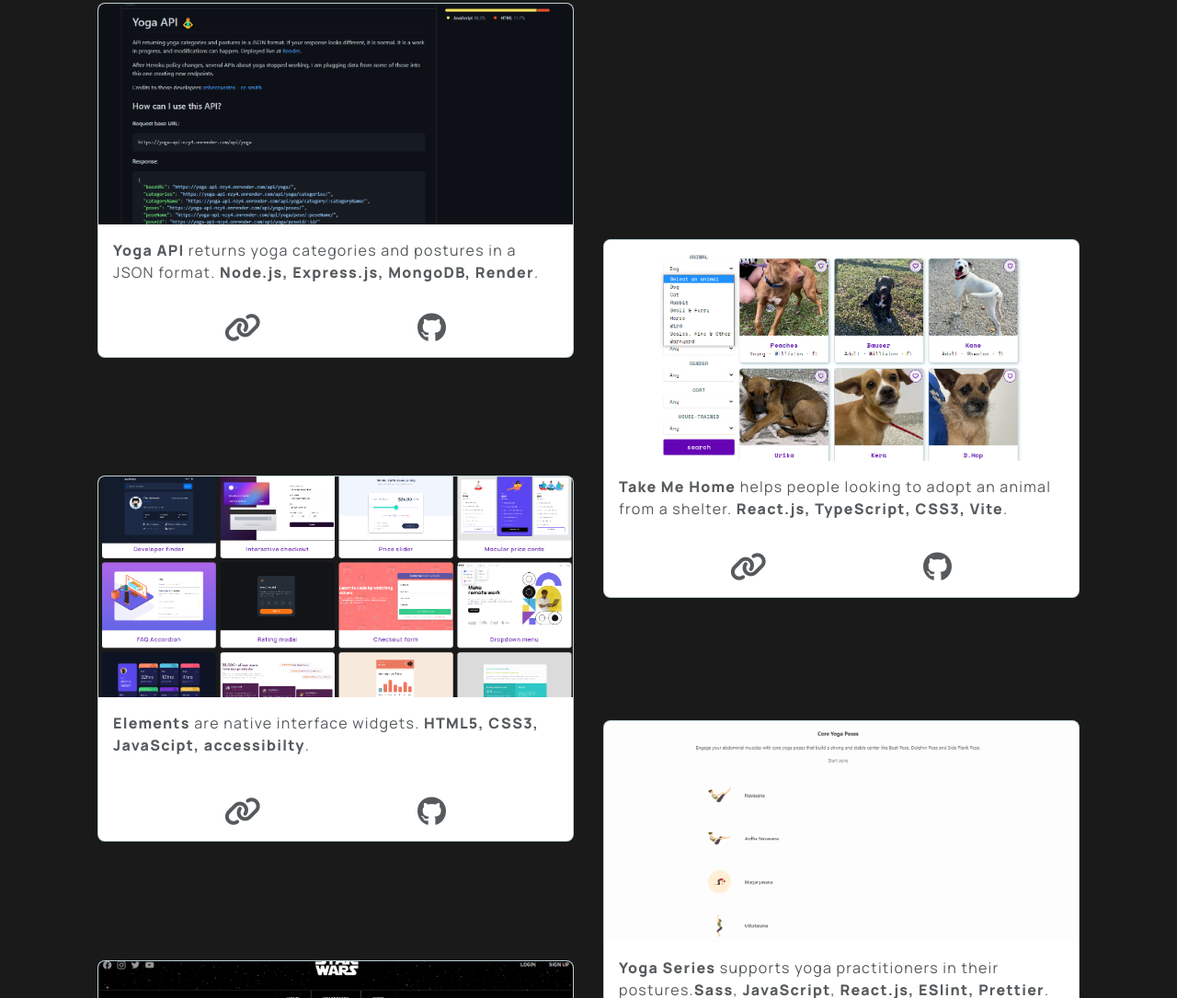
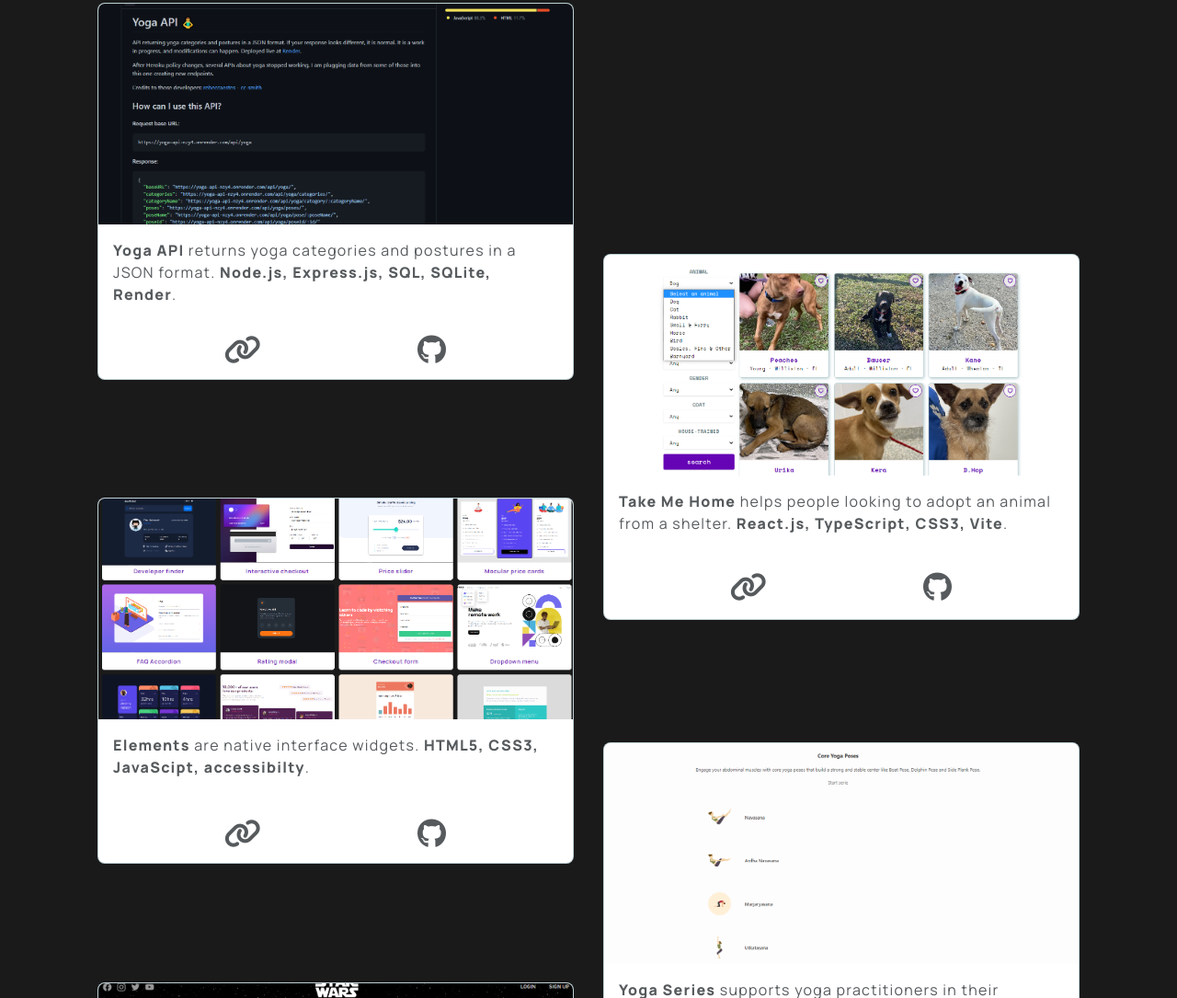
Before and after one commit to alexcumplido/alexcumplido.github.io, a website: page index.html in a window 1280 px wide. Shown: the part 862-1947 px from the top of the page at 92% size. Drawn offline with Linux system fonts and the light colour scheme.

Commit message:
Project description updated

```diff
--- a/index.html
+++ b/index.html
@@ -136,7 +136,8 @@
                             <img class="project__image" src="./images/yogaApi.png" alt="Screenshot of the YogaSeries project." />
                         </a>
                         <div class="project__content">
-                            <p class="project__descripton"><span class="project__heading">Yoga API</span> returns yoga categories and postures in a JSON format.  <span class="project__footer">Node.js, Express.js, MongoDB, Render</span>.</p>
+                            <p class="project__descripton"><span class="project__heading">Yoga API</span> returns yoga categories and postures in a JSON format.
+                            <span class="project__footer">Node.js, Express.js, SQL, SQLite, Render</span>.</p>
 
                         </div>
                         <div class="project__cta">
```
